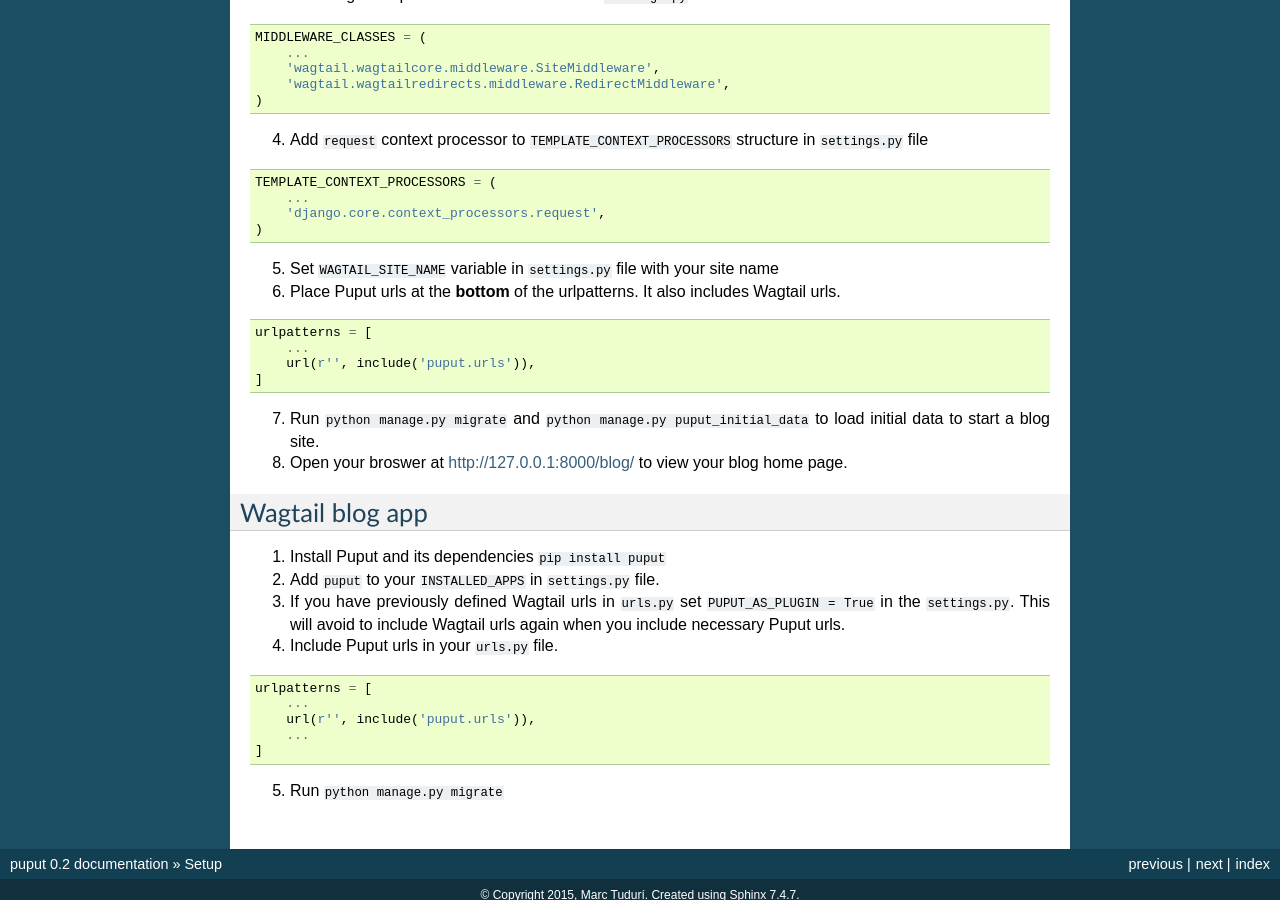
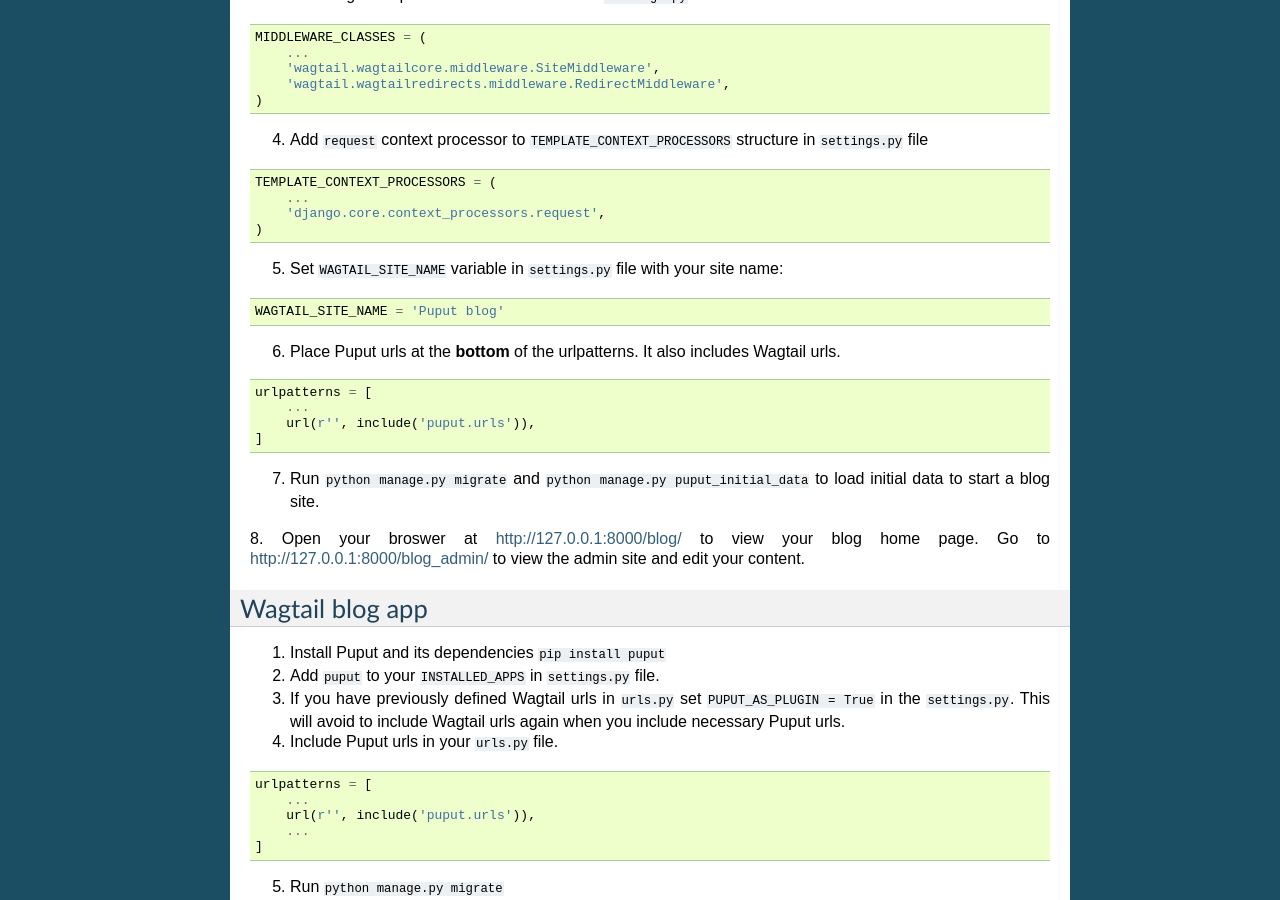
Before and after one commit to APSL/puput, a Sphinx documentation site: the page built from docs/setup.rst, in a window 1280 px wide and 900 px high, scrolled down 757 px. Built offline with Sphinx 7.4.7, drawn with Linux system fonts in a browser that asks for light colours.

Commit message:
Improve documentation on setup

```diff
--- a/docs/setup.rst
+++ b/docs/setup.rst
@@ -64,7 +64,12 @@
         'django.core.context_processors.request',
     )
 
-5. Set :code:`WAGTAIL_SITE_NAME` variable in :file:`settings.py` file with your site name
+5. Set :code:`WAGTAIL_SITE_NAME` variable in :file:`settings.py` file with your site name:
+
+.. code-block:: python
+
+    WAGTAIL_SITE_NAME = 'Puput blog'
+
 6. Place Puput urls at the **bottom** of the urlpatterns. It also includes Wagtail urls.
 
 .. code-block:: python
@@ -74,7 +79,8 @@
         url(r'', include('puput.urls')),
     ]
 7. Run :code:`python manage.py migrate` and :code:`python manage.py puput_initial_data` to load initial data to start a blog site.
-8. Open your broswer at http://127.0.0.1:8000/blog/ to view your blog home page.
+8. Open your broswer at http://127.0.0.1:8000/blog/ to view your blog home page. Go to http://127.0.0.1:8000/blog_admin/ to view
+the admin site and edit your content.
 
 
 .. _wagtail_app:
```
Also changed, not shown: README.rst (+8 -2 lines).
